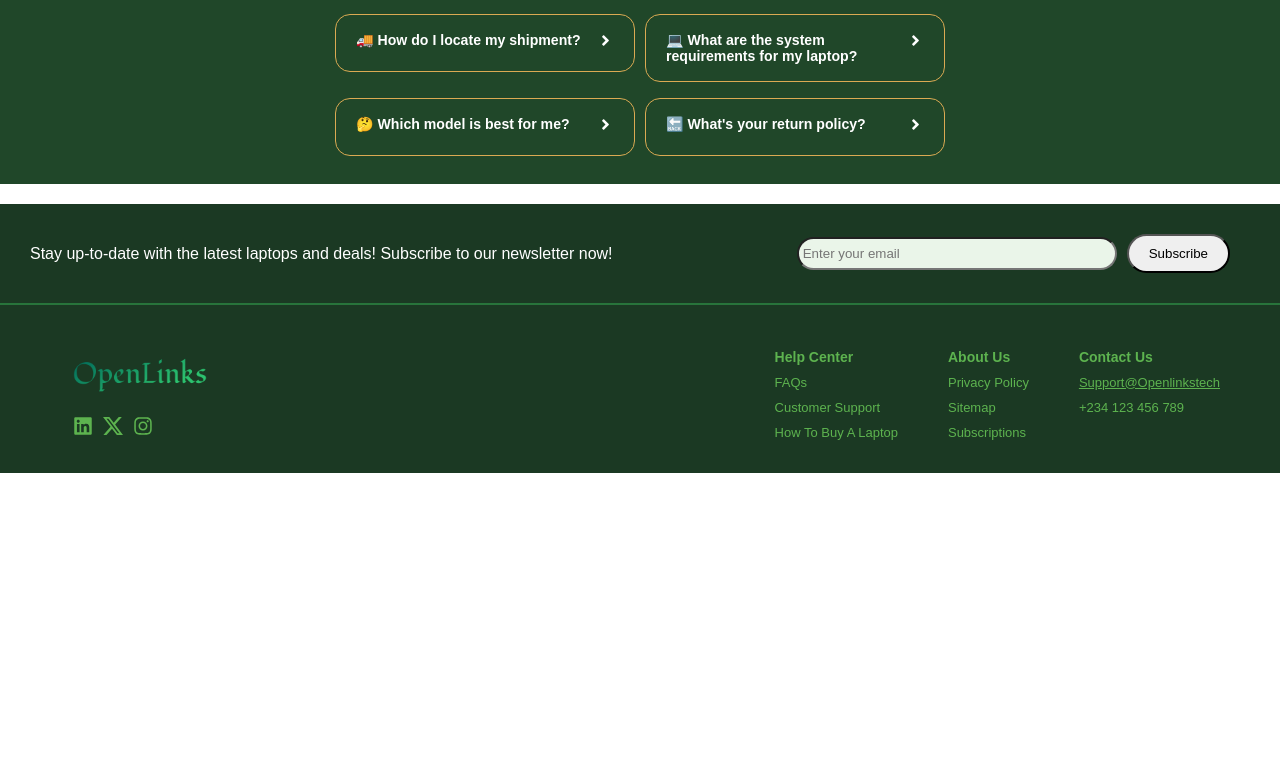
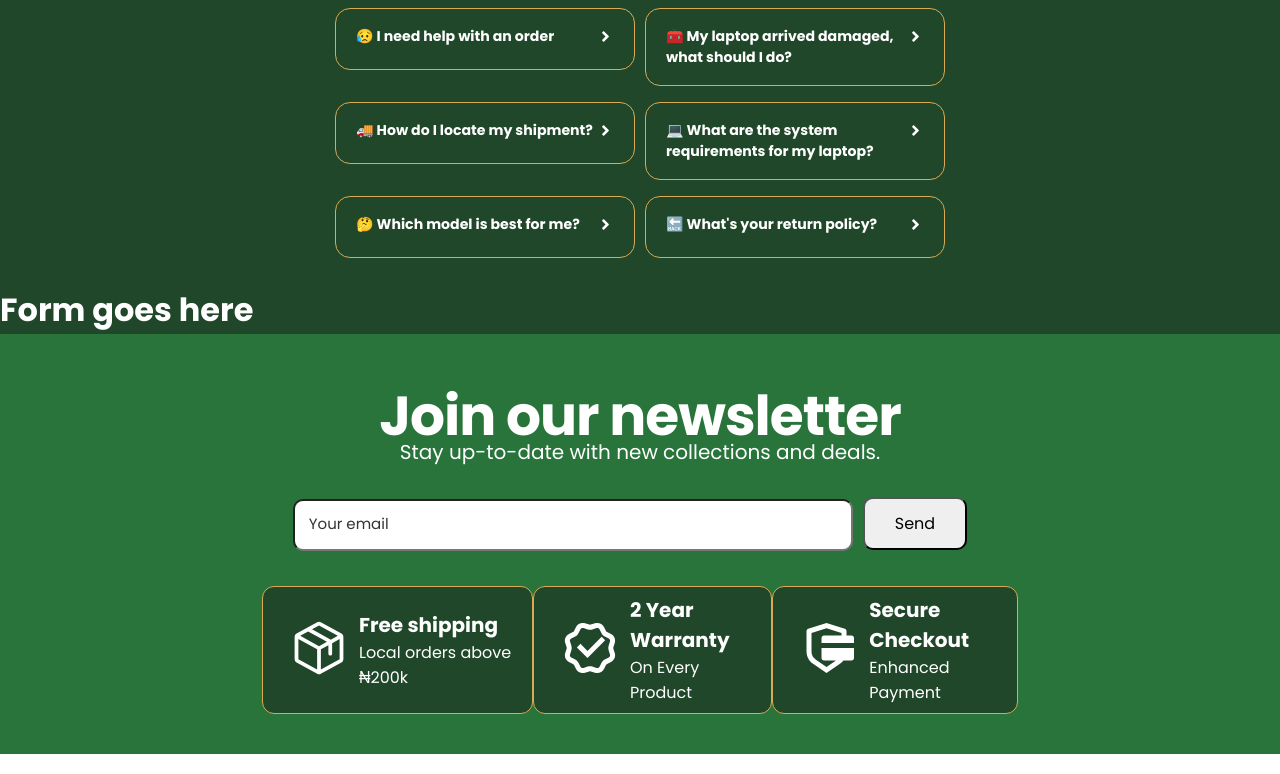
Before and after one commit to Gahbriehel/openlinks, a React (Create React App) app in the folder openlinks/: page /contact in a window 1280 px wide. Shown: the part 666-1440 px from the top of the page. Before the commit the page ends 1139 px from the top, so only its background shows below. Built offline with nearby package versions, Linux system fonts and the light colour scheme.

Commit message:
created and styled contact page component

```diff
--- a/openlinks/src/components/contactUs.css
+++ b/openlinks/src/components/contactUs.css
@@ -34,7 +34,7 @@
 * {
     margin: 0;
     padding: 0;
-    font-family: sans-serif;
+    font-family: 'Poppins', sans-serif;
     box-sizing: border-box;
 }
 
@@ -124,3 +124,89 @@
     transition: ease .6s;
 
 }
+
+
+.contact_container_bottom {
+    padding: 40px 10px;
+    background-color: var(--secondary-accent);
+}
+
+.join_newsletter {
+    text-align: center;
+}
+
+.join_newsletter h1 {
+    font-size: 55px;
+    font-weight: 900;
+    letter-spacing: -1px;
+}
+
+.join_newsletter p {
+    font-size: 20px;
+    margin-top: -20px;
+}
+
+.join_newsletter .newsletter_input {
+    padding: 30px 10px;
+    text-align: center;
+    align-items: center;
+}
+
+.join_newsletter .newsletter_input input {
+    width: 35rem;
+    height: 3.2rem;
+    padding: 7px 14px;
+    border-radius: 10px;
+    margin-right: 10px;
+}
+
+.join_newsletter .newsletter_input input::placeholder {
+    font-size: 15px;
+    color: var(--primary-text-color);
+}
+
+.join_newsletter .newsletter_input button {
+    padding: 12px 30px;
+    margin-right: 20px;
+    border-radius: 10px;
+    cursor: pointer;
+    transition: 0.5s;
+    font-size: 16px;
+}
+
+.join_newsletter .newsletter_input button:hover {
+background: var(--button-hover);
+    color: var(--light-text);
+}
+
+.contact_container_bottom2 {
+    margin: auto;
+    width: 60%;
+}
+
+.newsletter_perks {
+    margin-top: 5px;
+    display: flex;
+    justify-content: space-between;
+}
+
+.newsletter_perks .perk {
+    margin: auto;
+    display: flex;
+    align-items: center;
+    padding: 1rem;
+    border: 1px solid var(--border-light-orange);
+    background-color: var(--nav-bg-color);
+    border-radius: 12px;
+    height: 8rem;
+}
+
+.newsletter_perks .perk .perk_icon {
+    font-size: 60px;
+    padding: 4px 10px;
+    margin-top: 15px;
+}
+
+.newsletter_perks .perk .perk_text h5 {
+    font-size: 20px;
+}
--- a/openlinks/src/components/contactUs.js
+++ b/openlinks/src/components/contactUs.js
@@ -3,6 +3,9 @@ import { Link } from "react-router-dom";
 import './nav.css'
 import './contactUs.css'
 import { FaAngleRight } from "react-icons/fa";
+import { PiPackage } from "react-icons/pi";
+import { RiVerifiedBadgeLine, RiSecurePaymentFill } from "react-icons/ri";
+
 
 
 
@@ -73,6 +76,50 @@ const ContactUs = () => {
                         </ul>
                     </div>
                 </div>
+                <div className='contact_container_mid'>
+                    <h1>Form goes here</h1>
+                </div>
+                <div className='contact_container_bottom'>
+                    <div className='join_newsletter'>
+                        <h1>Join our newsletter</h1>
+                        <p>Stay up-to-date with new collections and deals.</p>
+                        <div className='newsletter_input'>
+                            <input type='email' placeholder='Your email'></input>
+                            <button>Send</button>
+                        </div>
+                    </div>
+                    <div className='contact_container_bottom2'>
+                        <div className='newsletter_perks'>
+                            <div className='perk'>
+                                <div className='perk_icon'>
+                                    <PiPackage />
+                                </div>
+                                <div className='perk_text'>
+                                    <h5>Free shipping</h5>
+                                    <p>Local orders above ₦200k</p>
+                                </div>
+                            </div>
+                            <div className='perk'>
+                                <div className='perk_icon'>
+                                    <RiVerifiedBadgeLine />
+                                </div>
+                                <div className='perk_text'>
+                                    <h5>2 Year Warranty</h5>
+                                    <p>On Every Product</p>
+                                </div>
+                            </div>
+                            <div className='perk'>
+                                <div className='perk_icon'>
+                                    <RiSecurePaymentFill />
+                                </div>
+                                <div className='perk_text'>
+                                    <h5>Secure Checkout</h5>
+                                    <p>Enhanced Payment</p>
+                                </div>
+                            </div>
+                        </div>
+                    </div>
+                </div>
             </div>
         </>
     )
```
